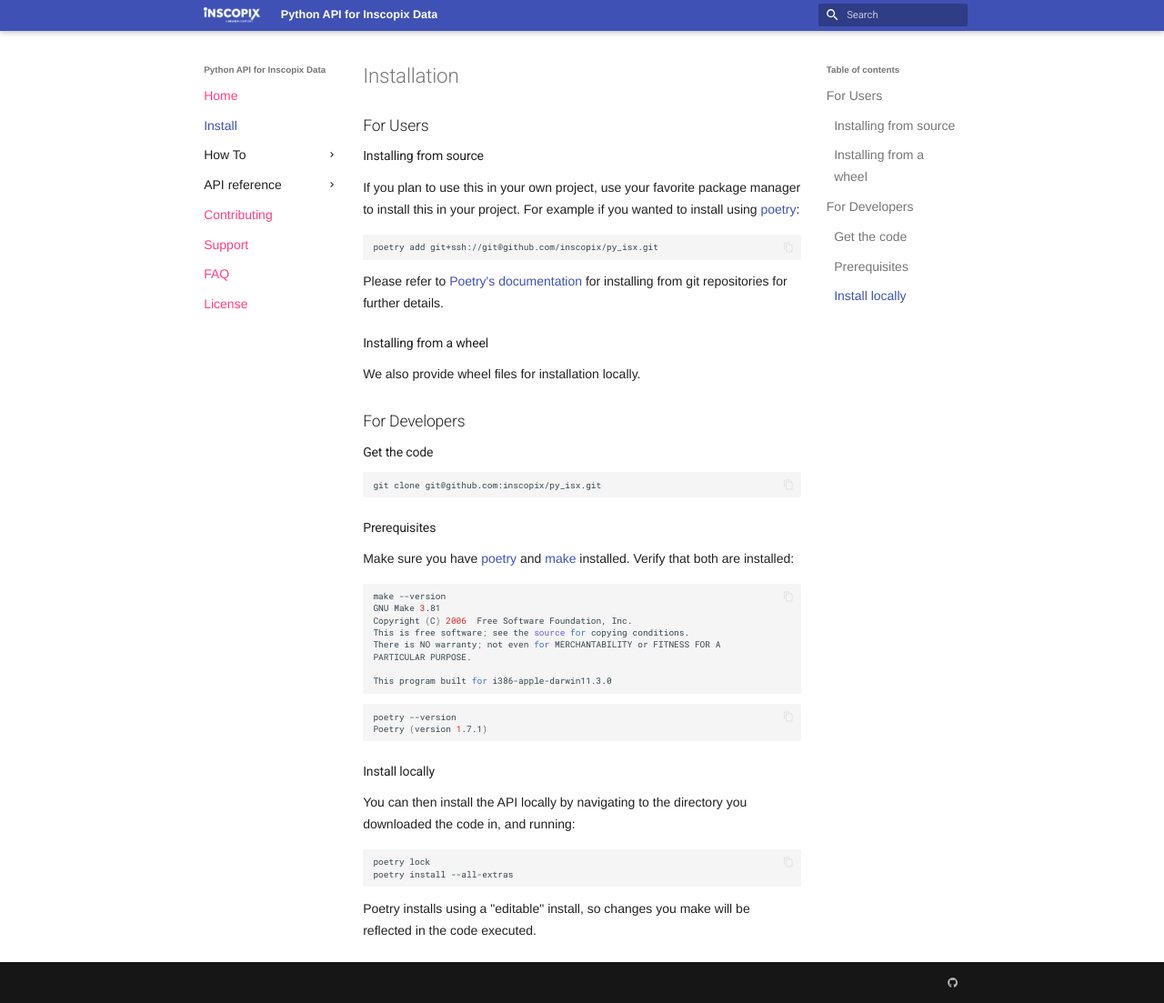
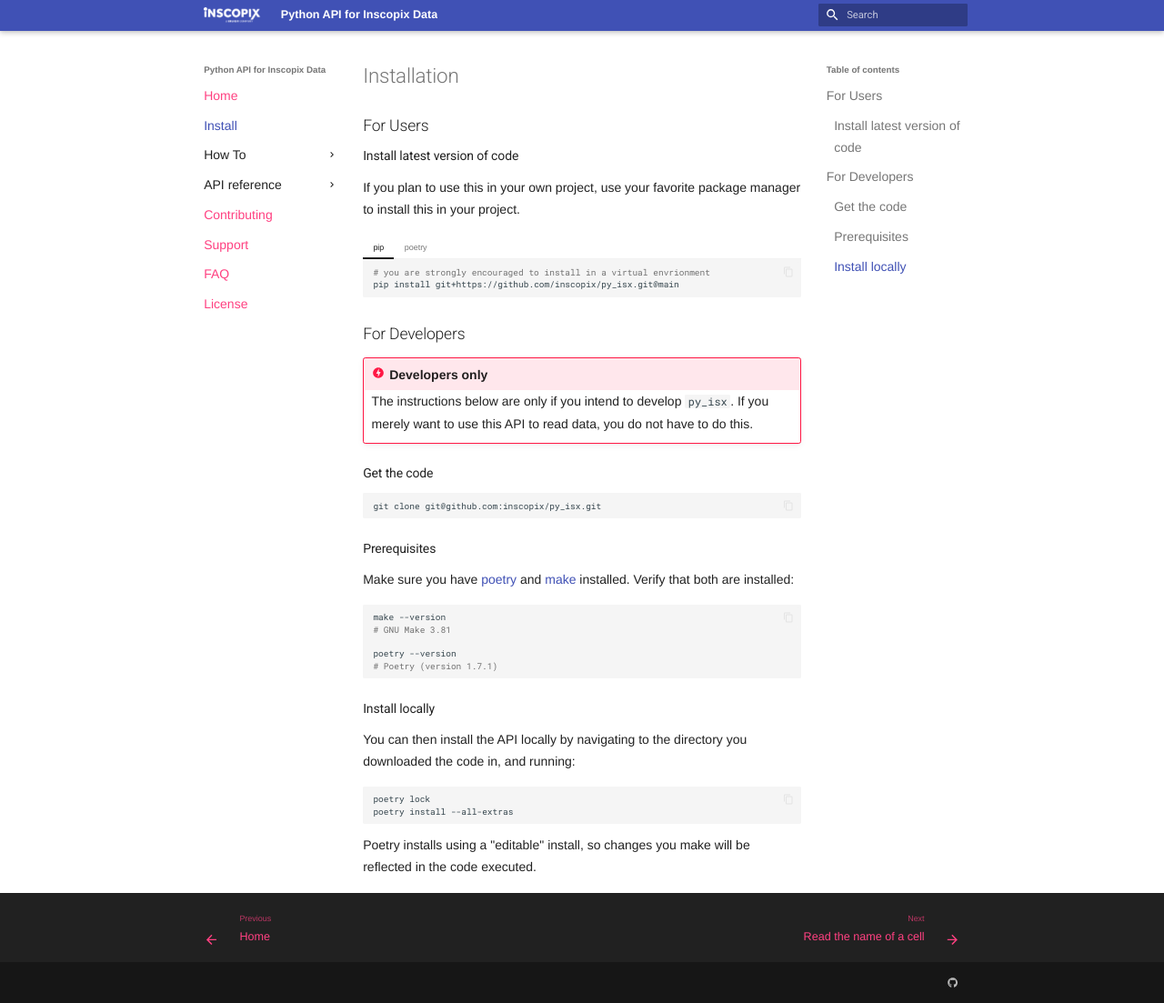
Before and after one commit to inscopix/pyisx, an MkDocs documentation site: the page built from docs/installing.md, in a window 1280 px wide and 1103 px high. Shown: the whole window at 91% size. Built offline with MkDocs 1.6.1 and Material for MkDocs 9.7.7, drawn with Linux system fonts in a browser that asks for light colours; nearby versions of some CDN libraries; library files that are not in the unit come from our copies.

Commit message:
Better testing and improvements to docs  (#17)
* started work on data

* tests for movies

* added tests for reading movie frame

* added more docs

* removed auth stuff for secret git repos

* cleanup

* sync setupy.py

* exclude setup from black

* added requests

* improved install docs

* removed some unnecessary things from base install

* typo fix

* added 3.12 tests

* added info to readme

````diff
--- a/docs/installing.md
+++ b/docs/installing.md
@@ -3,24 +3,33 @@
 
 ## For Users
 
-### Installing from source
+### Install latest version of code
 
 If you plan to use this in your own project, use your
 favorite package manager to install this in your project.
-For example if you wanted to install using [poetry](https://python-poetry.org/):
 
-```bash
-poetry add git+ssh://git@github.com/inscopix/py_isx.git
-```
 
-Please refer to [Poetry's documentation](https://python-poetry.org/docs/cli/#add) for installing from
-git repositories for further details.
 
-### Installing from a wheel
+=== "pip"
 
-We also provide wheel files for installation locally.
+    ```bash
+    # you are strongly encouraged to install in a virtual envrionment
+    pip install git+https://github.com/inscopix/py_isx.git@main
+    ```
+
+=== "poetry"
+
+
+    ```bash
+    poetry add git+ssh://git@github.com/inscopix/py_isx.git
+    ```
+
+
 
 ## For Developers
+
+!!! danger "Developers only"
+    The instructions below are only if you intend to develop `py_isx`. If you merely want to use this API to read data, you do not have to do this.
 
 ### Get the code
 
@@ -36,18 +45,10 @@ Verify that both are installed:
 
 ```bash
 make --version
-GNU Make 3.81
-Copyright (C) 2006  Free Software Foundation, Inc.
-This is free software; see the source for copying conditions.
-There is NO warranty; not even for MERCHANTABILITY or FITNESS FOR A
-PARTICULAR PURPOSE.
+# GNU Make 3.81
 
-This program built for i386-apple-darwin11.3.0
-```
-
-```bash
 poetry --version
-Poetry (version 1.7.1)
+# Poetry (version 1.7.1)
 ```
 
 ### Install locally
--- a/mkdocs.yaml
+++ b/mkdocs.yaml
@@ -13,6 +13,7 @@ theme:
     - navigation.tracking
     - toc.follow
     - content.code.copy
+    - navigation.footer
   favicon: favicon.png
   icon:
     admonition:
@@ -23,8 +24,17 @@ nav:
   - Home: INDEX.md
   - Install: installing.md
   - How To:
-    - Read Cellsets: how-to/read-cellset.md
-    - Read Movies: how-to/read-movie.md
+    - Read Cellsets:
+      - Read the number of cells: how-to/read-cellsets-num-cells.md
+      - Read a cell trace: how-to/read-cellsets-trace.md
+      - Read the name of a cell: how-to/read-cellsets-name.md
+      - Read the status of a cell: how-to/read-cellsets-status.md
+
+    - Read Movies:
+      - Read a frame from a movie: how-to/read-movie-frame.md
+      - Read movie timing information: how-to/read-movie-timing.md
+      - Read movie spacing information: how-to/read-movie-spacing.md
+      - Read movie data type: how-to/read-movie-data-type.md
   - API reference:
     - Classes: reference/classes.md
     - Functions: reference/functions.md
@@ -52,6 +62,8 @@ markdown_extensions:
   - abbr
   - pymdownx.snippets
   - pymdownx.superfences
+  - pymdownx.tabbed:
+      alternate_style: true
 
 
 
````
Also changed, not shown: README.md (+12 -6 lines), docs/how-to/read-cellset.md (+0 -21 lines), docs/how-to/read-cellsets-name.md (added, +21 -0 lines), docs/how-to/read-cellsets-status.md (added, +23 -0 lines), docs/how-to/read-movie-frame.md (added, +27 -0 lines), docs/how-to/read-movie-timing.md (added, +33 -0 lines), docs/reference/classes.md (+6 -0 lines), isx/__init__.py (+43 -5 lines), pyproject.toml (+9 -11 lines), setup.py (+43 -22 lines), 4 other files.
